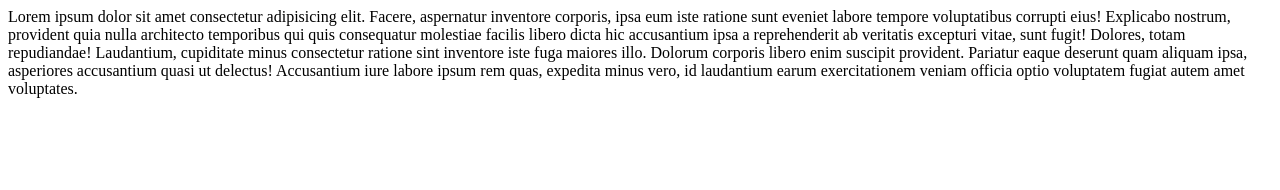
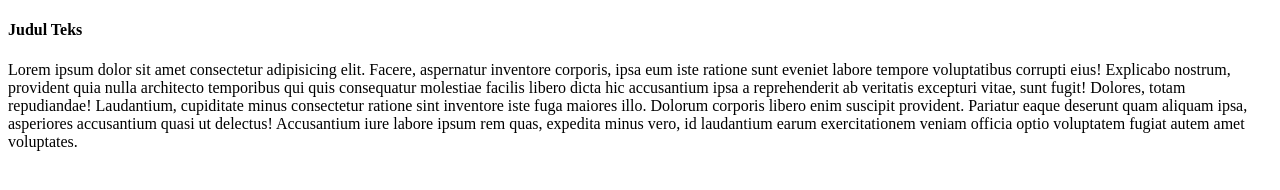
Before and after one commit to douglasjauhar/javascript-ektizo, a plain HTML site: page index.html in a window 1280 px wide. Drawn offline with Linux system fonts and the light colour scheme.

Commit message:
tambah judul blog

```diff
--- a/index.html
+++ b/index.html
@@ -6,6 +6,7 @@
     <title>Document</title>
 </head>
 <body>
+    <h4>Judul Teks</h4>
     Lorem ipsum dolor sit amet consectetur adipisicing elit. Facere, aspernatur inventore corporis, ipsa eum iste ratione sunt eveniet labore tempore voluptatibus corrupti eius! Explicabo nostrum, provident quia nulla architecto temporibus qui quis consequatur molestiae facilis libero dicta hic accusantium ipsa a reprehenderit ab veritatis excepturi vitae, sunt fugit! Dolores, totam repudiandae! Laudantium, cupiditate minus consectetur ratione sint inventore iste fuga maiores illo. Dolorum corporis libero enim suscipit provident. Pariatur eaque deserunt quam aliquam ipsa, asperiores accusantium quasi ut delectus! Accusantium iure labore ipsum rem quas, expedita minus vero, id laudantium earum exercitationem veniam officia optio voluptatem fugiat autem amet voluptates.
 </body>
 </html>
```
